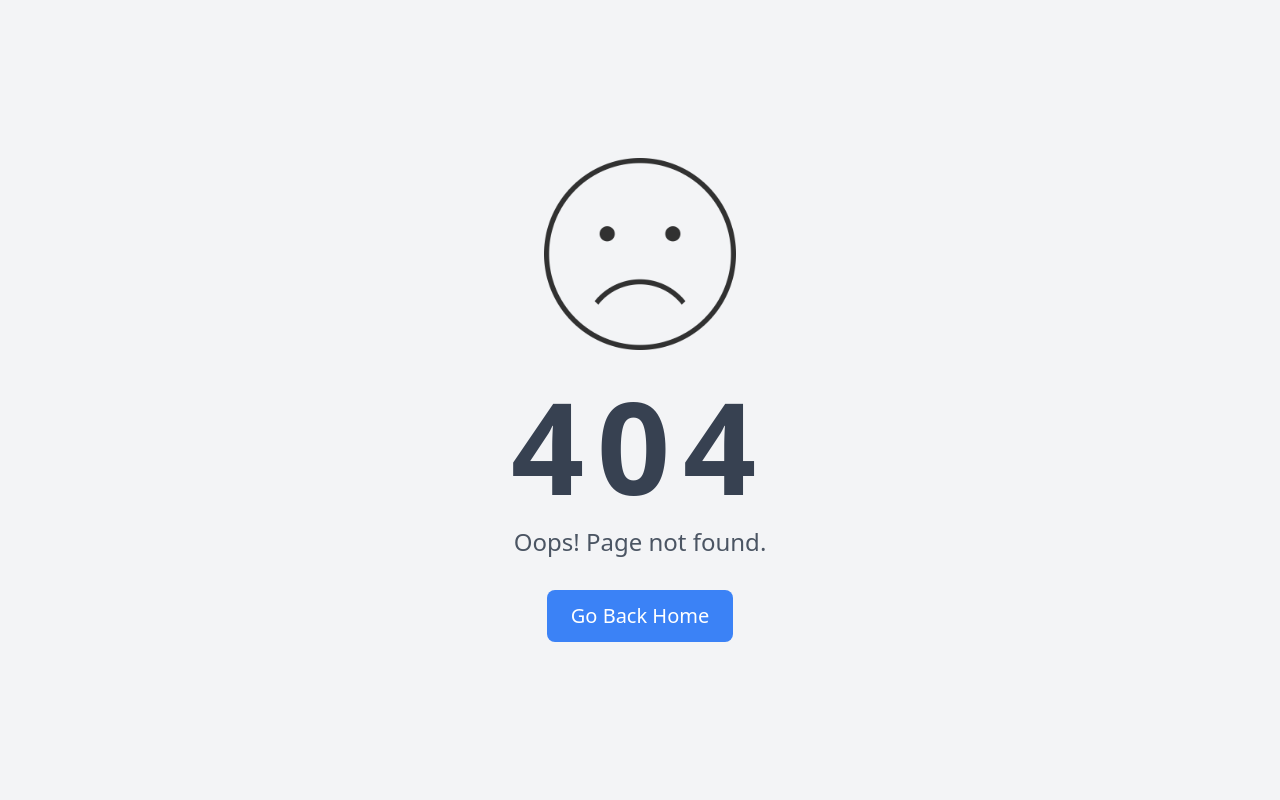
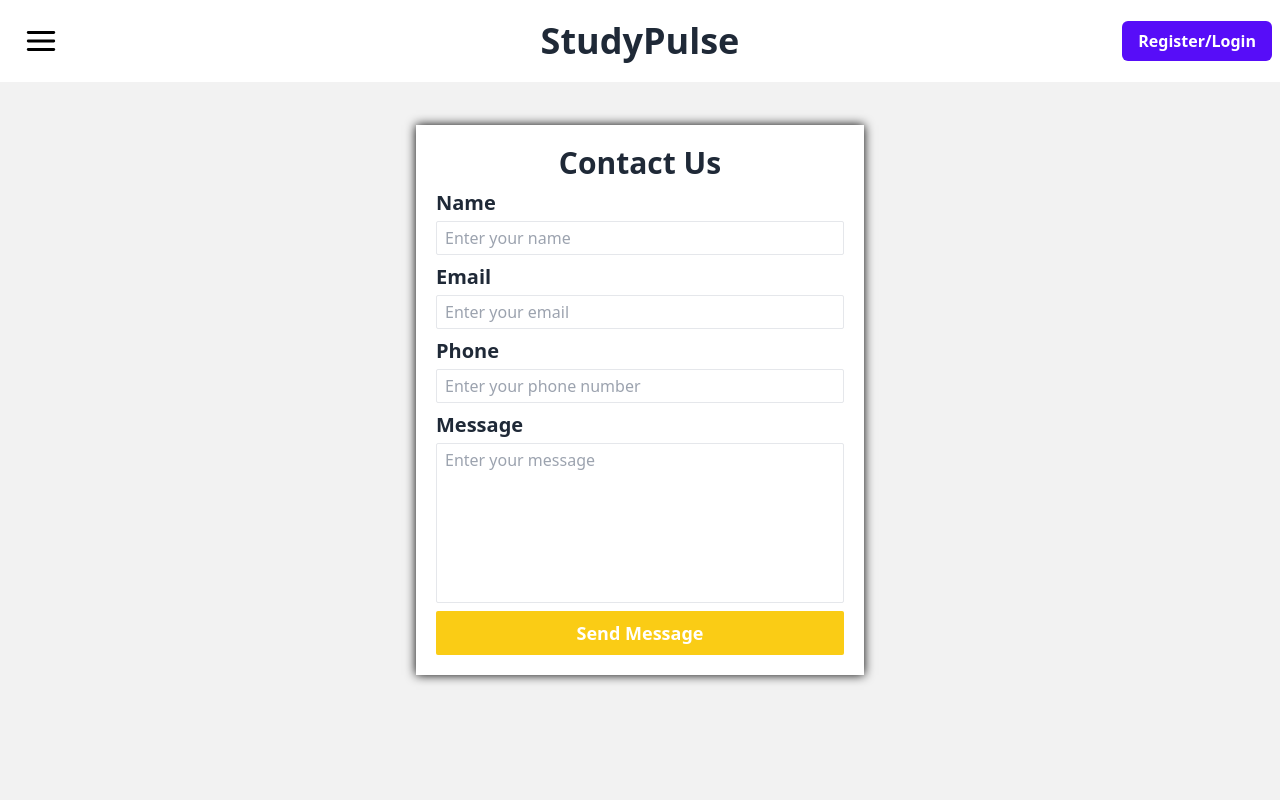
Before and after one commit to UniquePG/lms-frontend, a React (Vite) app: page /contact in a window 1280 px wide. Before the commit this address had no page. Shown: the top 800 px of the page. Built offline with nearby package versions, Linux system fonts and the light colour scheme.

Commit message:
adding contact us page and added misllenious routes in backend

```diff
--- a/src/App.jsx
+++ b/src/App.jsx
@@ -4,6 +4,7 @@ import { Route, Routes } from 'react-router-dom'
 
 import CourseCard from './Components/CourseCard'
 import AboutUs from './Pages/AboutUs'
+import ContactUs from './Pages/ContactUs'
 import CourseList from './Pages/Courses/CourseList'
 import Homepage from './Pages/Homepage'
 import Login from './Pages/Login'
@@ -21,6 +22,7 @@ function App() {
       <Route path='/login' element={<Login />} />
 
       <Route path='/courses' element={<CourseList />} />
+      <Route path='/contact' element={<ContactUs />} />
       <Route path='/card' element={<CourseCard />} />
 
 
--- a/src/Components/CourseCard.jsx
+++ b/src/Components/CourseCard.jsx
@@ -9,12 +9,12 @@ const CourseCard = ({ data }) => {
   return (
     <div onClick={()=> navigate("/course/description")}
       className="bg-gray-500 rounded-tl-2xl rounded-tr-2xl">
-    <div className="card w-[26rem] glass m-auto ">
-      <figure>
+    <div className="card w-[26rem] glass m-auto h-fit">
+      <figure className="">
         <img
           src={data?.thumbnail?.secure_url}
           alt="course thumbnail"
-          className="group-hover:scale-[1,2] transition-all duration-150"
+          className="group-hover:scale-[1,2] transition-all duration-150 min-h-[26rem]"
         />
       </figure>
       <div className="card-body">
--- a/src/Components/Navbar.jsx
+++ b/src/Components/Navbar.jsx
@@ -70,7 +70,8 @@ useEffect(() => {
 
 
   return (
-    <div className={`navbar ${navbarBackground} fixed top-0 w-full transition-all duration-300 ease-in-out z-10  bg-base-100 justify-between`}>
+    // <div className="">
+    <div className={`navbar ${navbarBackground} fixed top-0 w-full transition-all duration-300 ease-in-out z-10  bg-base-100 justify-between m`}>
 
     <div className=" navbar-start drawer  ">
         <input className="drawer-toggle" id="my-drawer" type="checkbox" />
@@ -218,6 +219,7 @@ useEffect(() => {
       </div>
 
     </div>
+    // </div>
   );
 };
 
--- /dev/null
+++ b/src/Helpers/regexMatcher.js
@@ -0,0 +1,10 @@
+export function isEmail(email) {
+
+    return email.match(/^(([^<>()[\]\\.,;:\s@"]+(\.[^<>()[\]\\.,;:\s@"]+)*)|.(".+"))@((\[[0-9]{1,3}\.[0-9]{1,3}\.[0-9]{1,3}\.[0-9]{1,3}\])|(([a-zA-Z\-0-9]+\.)+[a-zA-Z]{2,}))$/)
+}
+
+
+export function validatePassword(password) {
+
+    return password.match(/^(?=.*[0-9])(?=.*[!@#$%^&*])[a-zA-Z0-9!@#$%^&*]{6,16}$/)
+}
--- /dev/null
+++ b/src/Pages/ContactUs.jsx
@@ -0,0 +1,143 @@
+import { useState } from "react";
+import toast from "react-hot-toast";
+
+import axiosInstance from "../Helpers/axiosInstance";
+import { isEmail } from "../Helpers/regexMatcher";
+import HomeLayout from "../Layouts/HomeLayout";
+
+const ContactUs = () => {
+
+    const [userInput, setUserInput] = useState({
+        name: "",
+        email: "",
+        phone: "",
+        message:"",
+    })
+
+    function handleInput(e){
+
+        const { name, value } = e.target;
+        console.log(name, value);
+
+        setUserInput({
+            ...userInput,
+
+            [name]: value
+        })
+    }
+
+
+    async function onFormSubmit(e){
+        e.preventDefault();
+
+        if(!userInput.name || !userInput.email || !userInput.phone || !userInput.message){
+
+            toast.error("All fields are mendatory")
+            return
+        }
+
+        if(!isEmail(userInput.email)){
+            toast.error("Invalid email")
+            return
+        }
+
+        try {
+            const response = axiosInstance.post("/contact", userInput)
+
+            toast.promise(response, {
+                loading: "Submmiting your form",
+
+                success: "Form submmited successfully",
+
+                error: "Failed to submit the form"
+            })
+
+            const contactResponse = await response;
+
+            if(contactResponse?.data?.success){
+                setUserInput({
+                    name: "",
+                    email: "",
+                    phone: "",
+                    message:"",
+                });
+            }
+
+
+        } catch (error) {
+            toast.error("Operation failed...")
+        }
+    }
+
+
+  return (
+<HomeLayout>
+    <div className="h-[100vh] flex flex-col items-center justify-center ">
+        <form onSubmit={onFormSubmit}
+            noValidate
+            className="flex flex-col items-center justify-center gap-2 p-5 shadow-[0_0_10px_black] w-[28rem] bg-white">
+            <h1 className="text-3xl font-semibold">Contact Us</h1>
+
+            <div className="w-full flex flex-col gap-1">
+                <label htmlFor="name" className="text-xl font-semibold">Name</label>
+
+                <input type="text"
+                    placeholder="Enter your name"
+                    id="name"
+                    name="name"
+                    className="bg-transparent border px-2 py-1 rounded-sm"
+                    onChange={handleInput}
+                    value={userInput.name}
+                    />
+            </div>
+
+            <div className="w-full flex flex-col gap-1">
+                <label htmlFor="email" className="text-xl font-semibold">Email</label>
+
+                <input type="email"
+                    placeholder="Enter your email"
+                    id="email"
+                    name="email"
+                    className="bg-transparent border px-2 py-1 rounded-sm"
+                    onChange={handleInput}
+                    value={userInput.email}
+                    />
+            </div>
+
+            <div className="w-full flex flex-col gap-1">
+                <label htmlFor="number" className="text-xl font-semibold">Phone</label>
+
+                <input type="number"
+                    placeholder="Enter your phone number"
+                    id="phone"
+                    name="phone"
+                    className="bg-transparent border px-2 py-1 rounded-sm"
+                    onChange={handleInput}
+                    value={userInput.phone}
+                    />
+            </div>
+
+            <div className="w-full flex flex-col gap-1">
+                <label htmlFor="message" className="text-xl font-semibold">Message</label>
+
+                <textarea
+                    placeholder="Enter your message"
+                    id="message"
+                    name="message"
+                    className="bg-transparent border px-2 py-1 rounded-sm resize-none h-40"
+                    onChange={handleInput}
+                    value={userInput.message}
+                    />
+            </div>
+
+            <button className="w-full bg-yellow-400 hover:bg-yellow-500 transition-all ease-in-out duration-300 rounded-sm py-2 font-semibold text-lg text-white">
+                Send Message
+            </button>
+
+        </form>
+    </div>
+</HomeLayout>
+  )
+}
+
+export default ContactUs
--- a/src/Pages/Courses/CourseList.jsx
+++ b/src/Pages/Courses/CourseList.jsx
@@ -18,7 +18,7 @@ const CourseList = () => {
 
     useEffect(()=>{
         loadCourses();  // load all courses on the first render
-    }, [])
+    },[])
 
   return (
    <HomeLayout>
--- a/src/Pages/Signup.jsx
+++ b/src/Pages/Signup.jsx
@@ -4,6 +4,7 @@ import { BsFillEyeFill, BsFillEyeSlashFill, BsPersonCircle } from "react-icons/b
 import { useDispatch } from "react-redux";
 import { Link, useNavigate } from "react-router-dom";
 
+import { isEmail, validatePassword } from "../Helpers/regexMatcher";
 import HomeLayout from "../Layouts/HomeLayout";
 import { createAccount } from "../Redux/Slices/AuthSlice";
 
@@ -93,14 +94,14 @@ const Signup = () => {
         }
 
         // email validation
-        if(!signupData.email.match(/^(([^<>()[\]\\.,;:\s@"]+(\.[^<>()[\]\\.,;:\s@"]+)*)|.(".+"))@((\[[0-9]{1,3}\.[0-9]{1,3}\.[0-9]{1,3}\.[0-9]{1,3}\])|(([a-zA-Z\-0-9]+\.)+[a-zA-Z]{2,}))$/))
+        if( !isEmail(signupData.email))
         {
             toast.error("Invalid email address!")
             return
         }
 
         // password validation
-        if(!signupData.password.match(/^(?=.*[0-9])(?=.*[!@#$%^&*])[a-zA-Z0-9!@#$%^&*]{6,16}$/)){
+        if( !validatePassword(signupData.password)){
             toast.error("Password should be 6 to 16 characters long with atleast a number and a special character")
             return;
         }
```
